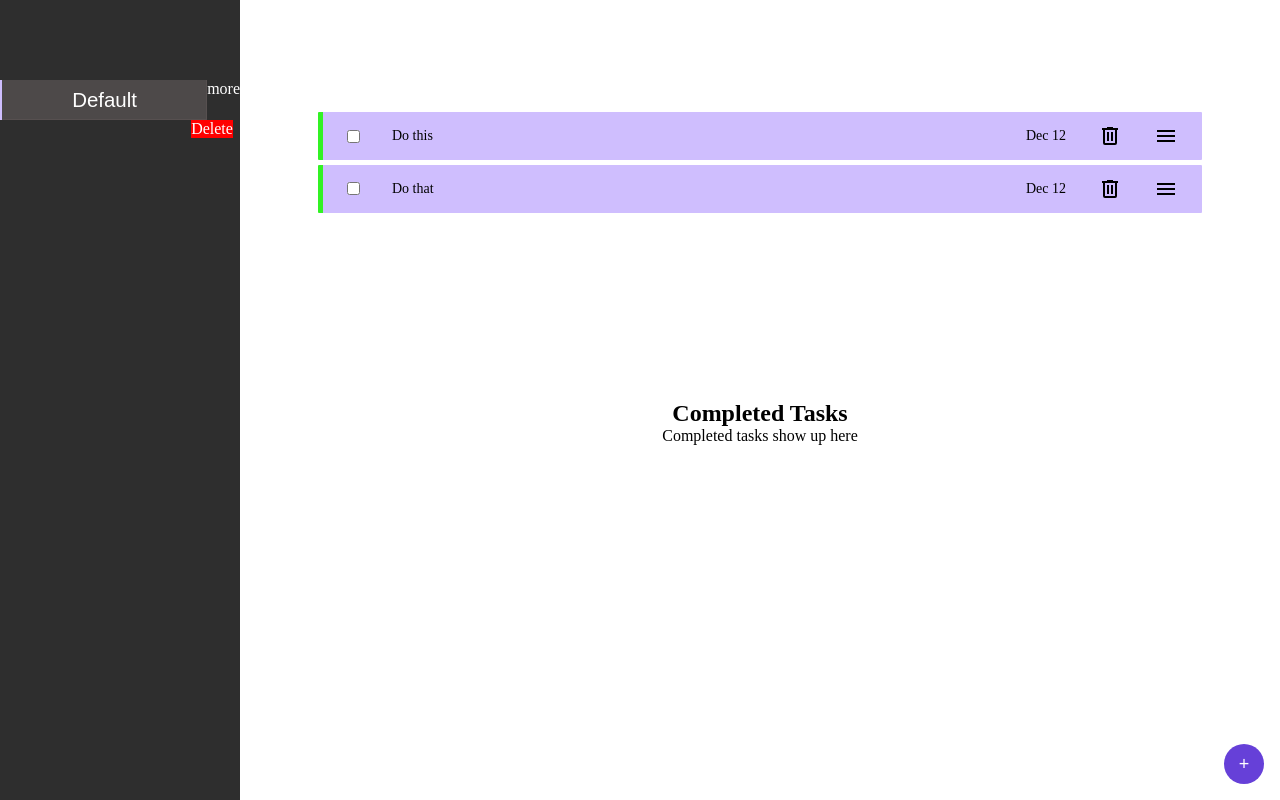
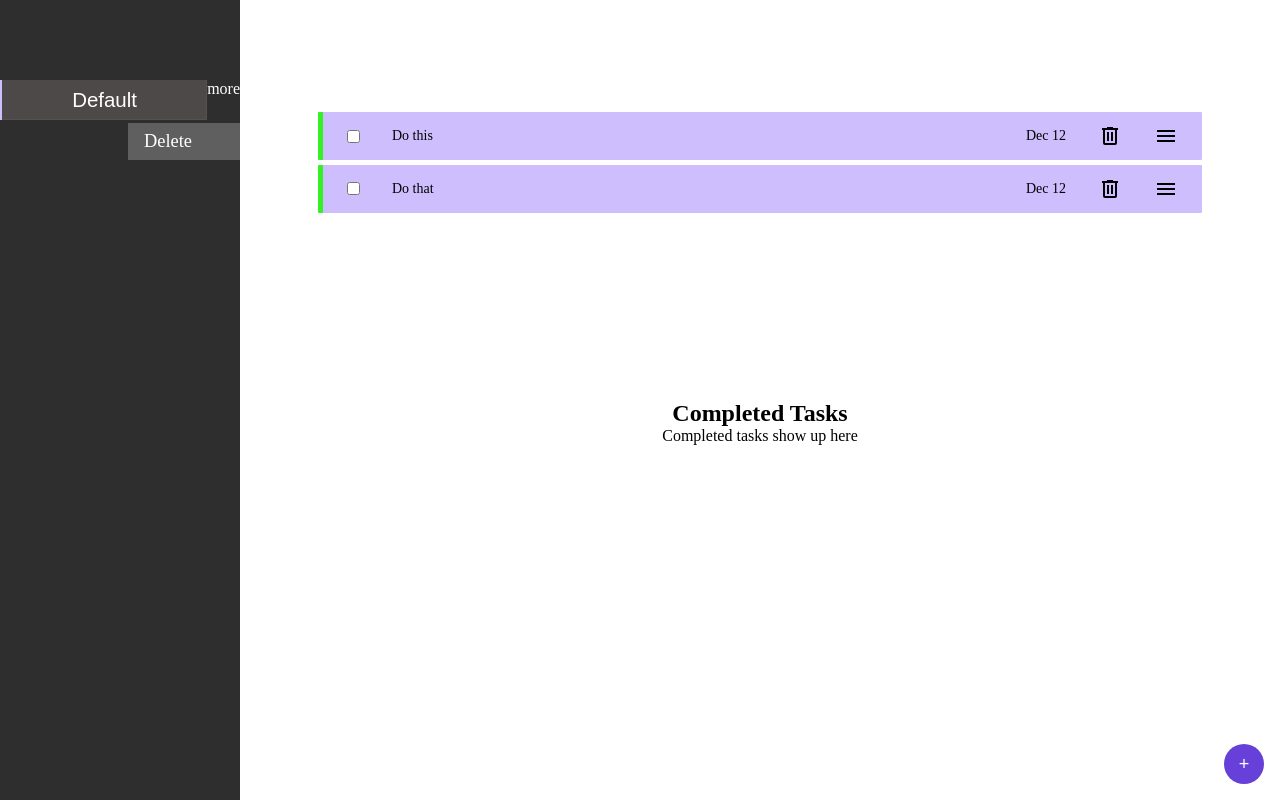
Before and after one commit to Emphibian/top-todolist, a website built with webpack: page src/index.html in a window 1280 px wide. Both pictures are taken after a click on the element "more". Built offline with nearby package versions, Linux system fonts and the light colour scheme.

Commit message:
Add css to project delete button

```diff
--- a/src/style.css
+++ b/src/style.css
@@ -56,10 +56,12 @@ main {
 
 .list-options-div > div {
   position: absolute;
-  top: 2.5rem;
-  left: -1rem;
-  background-color: red;
-  font-size: 16px;
+  top: 2.7rem;
+  right: 0rem;
+  background-color: #605f5f;
+  font-size: 1.15rem;
+  width: 5rem;
+  padding: 0.5rem 6rem 0.5rem 1rem;
 }
 
 .is-invisible {
```
